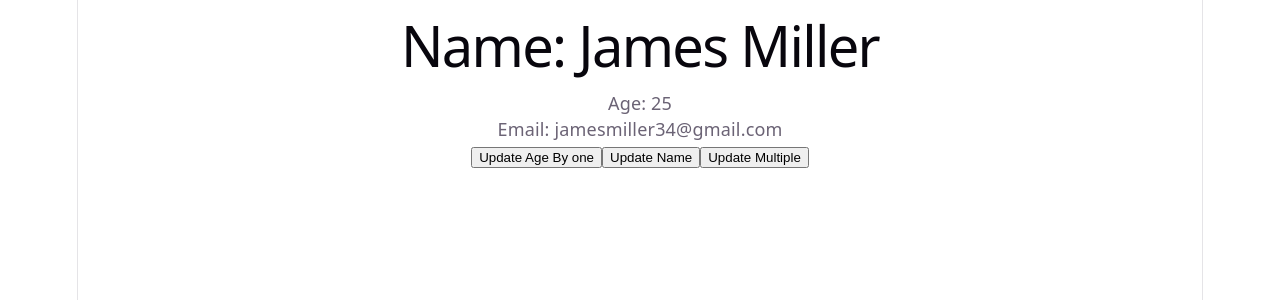
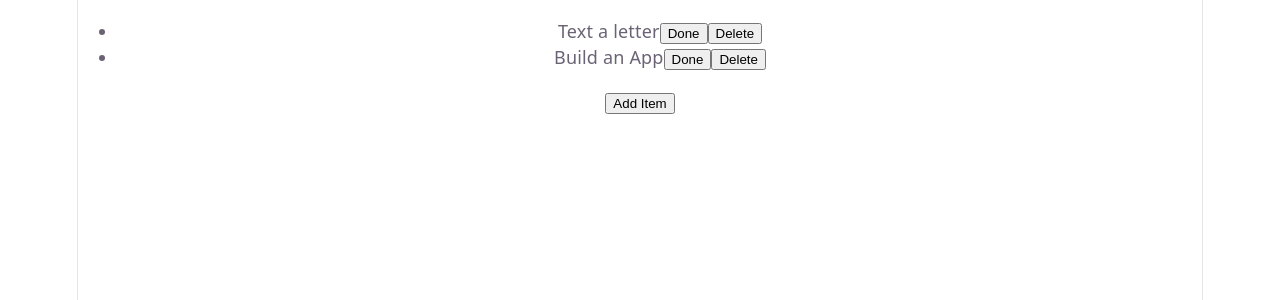
Before and after one commit to rahulrameshm0/React-Fundamentals, a React (Vite) app in the folder hello-world/: page / in a window 1280 px wide. Shown: the top 300 px of the page. Built offline with nearby package versions, Linux system fonts and the light colour scheme.

Commit message:
learnig react fundamentals

```diff
--- a/hello-world/src/App.jsx
+++ b/hello-world/src/App.jsx
@@ -21,12 +21,14 @@ import { SimplerCounter } from "./SimplerCounter";
 import { PrevStateCount } from "./PreStateCount";
 import { BatchingCounter } from "./BatchingCounter";
 import { UserProfile } from "./UserProfile";
+import { ToDoList } from "./ToDoList";
 
 function App() {
   return (
     <>
+    <ToDoList/>
+      {/*
     <UserProfile/>
-      {/*
     <BatchingCounter/>
       <PrevStateCount/>
       <SimplerCounter/>
--- /dev/null
+++ b/hello-world/src/ToDoList.jsx
@@ -0,0 +1,52 @@
+import { useState } from "react";
+
+export const ToDoList = () => {
+  const [items, setItems] = useState([
+    { id: 1, text: "Text a letter" },
+    { id: 2, text: "Build an App" },
+  ]);
+
+  const addItem = () => {
+    const newItem = {
+        id: Date.now(),
+        text: "deploy to array"
+    };
+
+    setItems([...items, newItem])
+    // items.push(newItem)
+  };
+
+  const removeItem = (id) => {
+    setItems(items.filter(item => item.id !== id))
+  };
+
+  const toggleDone = (id) => {
+    setItems(
+        items.map((item) => {
+            if (item.id === id) {
+                return{...item, done: !item.done}
+            }
+            return item;
+        })
+    );
+  };
+
+
+  return <div>
+    <ul>
+        {items.map((item) => {
+            return(
+                <li key={item.id}>
+                <span style={{ textDecoration: item.done ? "line-through" : "none" }}>{item.text}</span>
+
+                <button onClick={() => toggleDone(item.id)}>{item.done ? "Undo" : "Done"}</button>
+                <button onClick={() => removeItem(item.id)}>Delete</button>
+            </li>
+            )
+        })}
+
+    </ul>
+
+    <button onClick={addItem}>Add Item</button>
+  </div>;
+};
```
